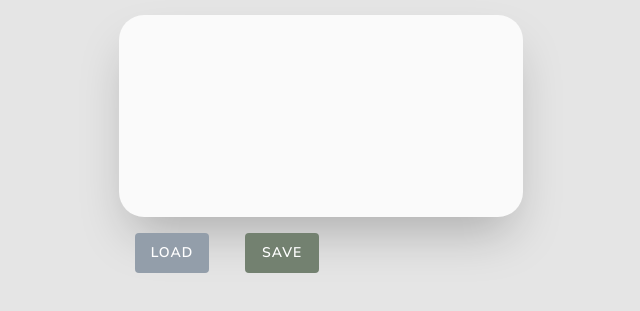
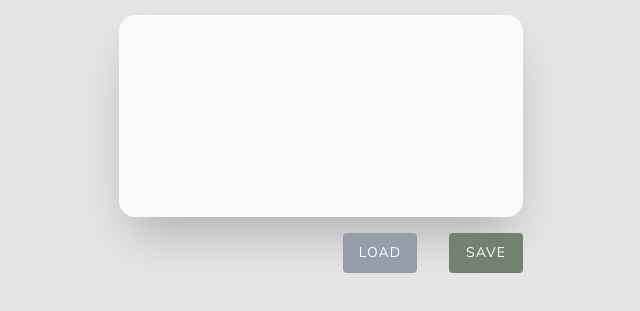
Before and after one commit to haciajulia/simple-editor, a website built with webpack: page src/pages/index.html in a window 1280 px wide. Shown: the part 285-596 px from the top of the page, without its empty margins (319-959 px from the left). Built offline with nearby package versions, Linux system fonts and the light colour scheme.

Commit message:
buttons adjusted with flex

```diff
--- a/src/pages/index.html
+++ b/src/pages/index.html
@@ -12,8 +12,10 @@
   <main>
     <h1 class="header">My editor</h1>
     <input class="input entry--js">
+    <div class="flex">
     <button class="button load--js">load</button>
     <button class="button button--green save--js">save</button>
+  </div>
   </main>
 
 </body>
--- a/src/scss/main.scss
+++ b/src/scss/main.scss
@@ -23,19 +23,21 @@ display: flex;
 width: 50vh;
 height: 25vh;
 border: none;
-border-radius: 25px;
+border-radius: 16px;
 background-color: $mywhite;
 box-shadow: 0 25px 50px -12px rgba(0,0,0,0.25);
 }
-
+.flex {
+  display: flex;
+  justify-content: flex-end;
+}
 .button {
-display: inline-block;
 margin: 16px;
 width: 74px;
 height: 40px;
 font-size: 14px;
 letter-spacing: 1px;
-font-weight: 600;
+font-weight: 400;
 text-transform: uppercase;
 border-radius: 4px;
 border: none;
@@ -43,5 +45,6 @@ color: white;
 background-color: $mydarkgray;
 &--green {
   background-color: $mygreen;
+  margin-right: 0;
 }
 }
```
